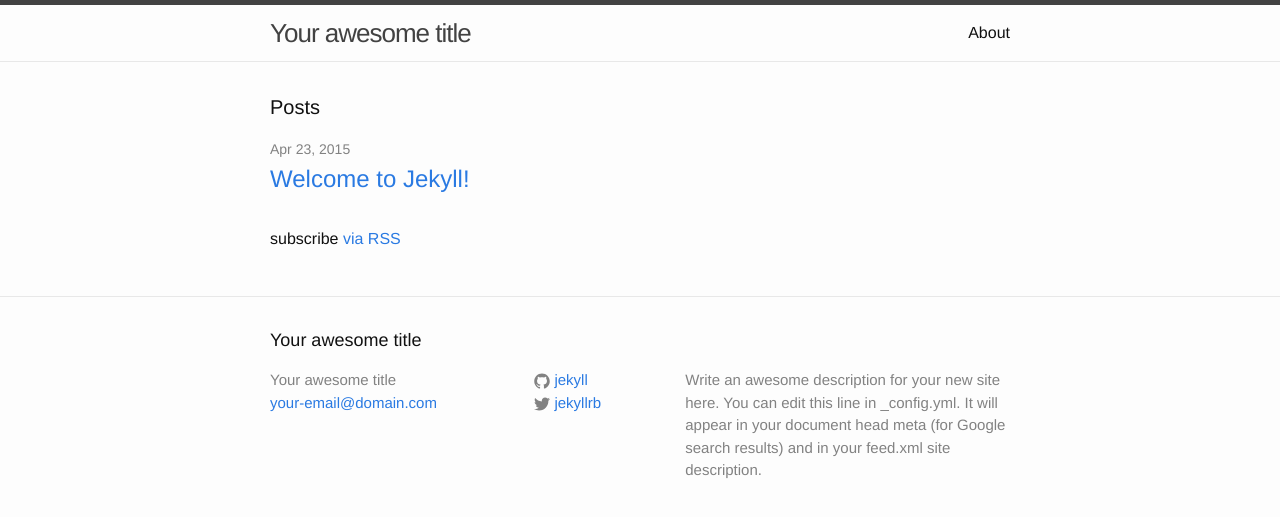
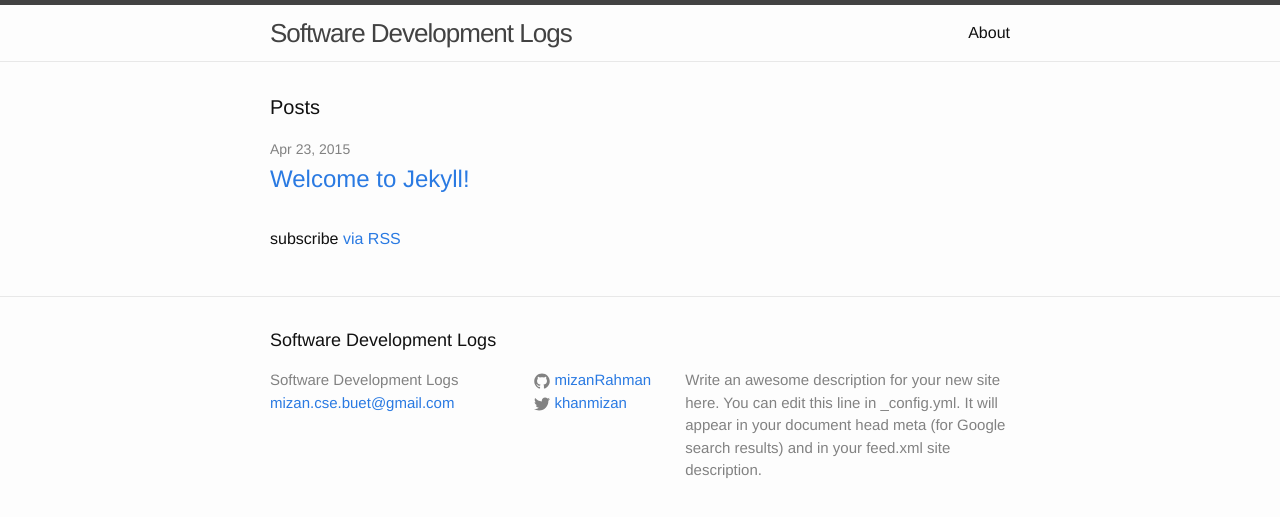
Before and after one commit to mizanRahman/blog, a Jekyll site: the page built from index.html, in a window 1280 px wide. Shown: the top 517 px of the page. Built offline with Jekyll 4.4.1, drawn with Linux system fonts in a browser that asks for light colours.

```diff
--- a/_config.yml
+++ b/_config.yml
@@ -1,14 +1,15 @@
 # Site settings
-title: Your awesome title
-email: your-email@domain.com
+title: Software Development Logs
+email: mizan.cse.buet@gmail.com
 description: > # this means to ignore newlines until "baseurl:"
   Write an awesome description for your new site here. You can edit this
   line in _config.yml. It will appear in your document head meta (for
   Google search results) and in your feed.xml site description.
 baseurl: "" # the subpath of your site, e.g. /blog/
-url: "http://yourdomain.com" # the base hostname & protocol for your site
-twitter_username: jekyllrb
-github_username:  jekyll
+url: "http://mizanrahman.github.io" # the base hostname & protocol for your site
+twitter_username: khanmizan
+github_username:  mizanRahman
 
 # Build settings
 markdown: kramdown
+highlighter: rouge
```
